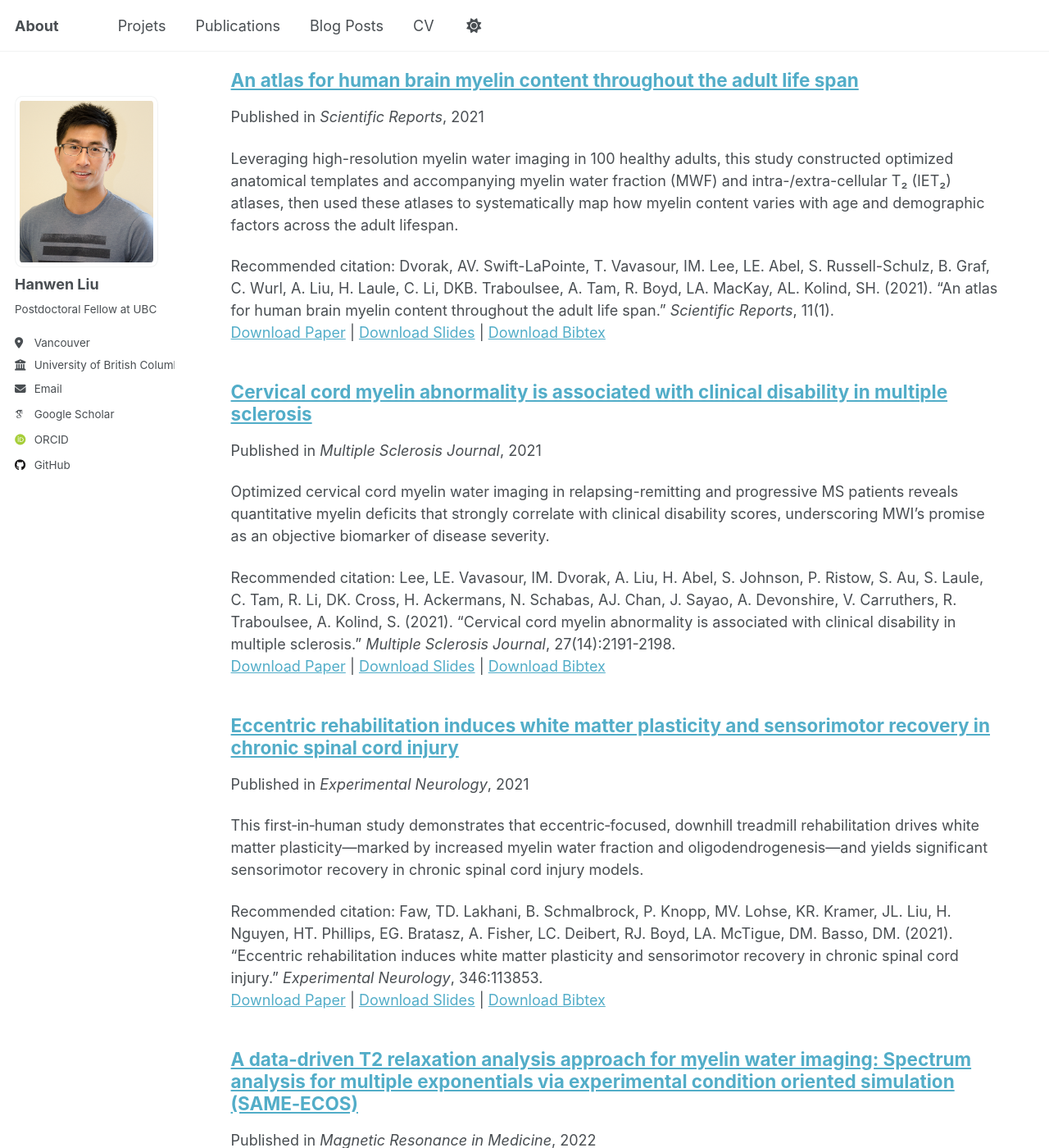
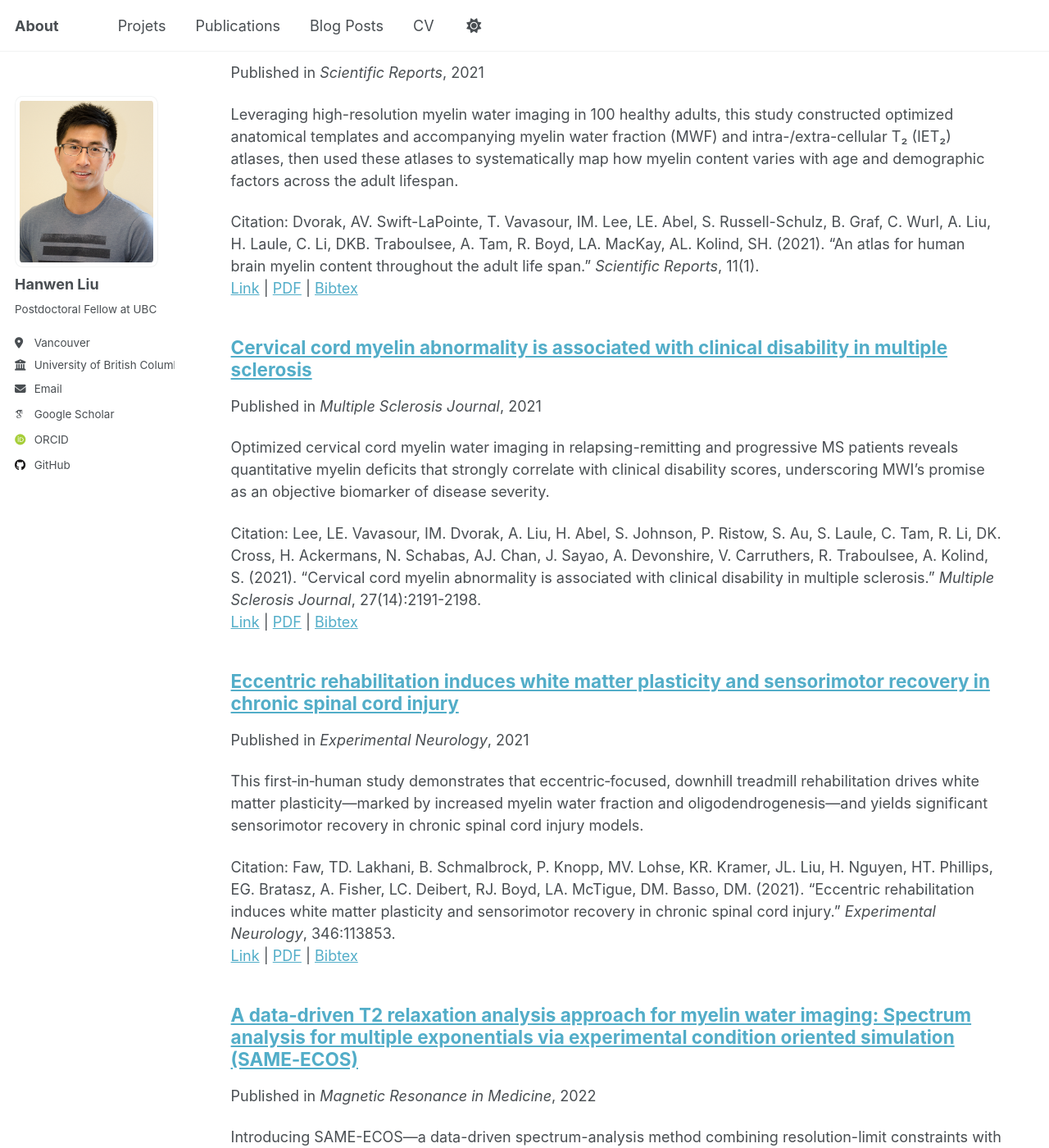
Before and after one commit to hanwencat/hanwencat.github.io, a Jekyll site: the page built from _pages/collection-archive.html, in a window 1280 px wide and 1400 px high, scrolled down 3375 px. Shown: the whole window at 82% size. Built offline with Jekyll 4.4.1, drawn with Linux system fonts in a browser that asks for light colours; some web fonts are replaced; some of the changed text lies outside the part shown.

Commit message:
add the "Link | PDF | Bibtex" option to Publications

```diff
--- a/_includes/archive-single.html
+++ b/_includes/archive-single.html
@@ -53,31 +53,31 @@
     {% endif %}
 
     {% if post.citation and post.paperurl and post.slidesurl and post.bibtexurl %}
-      <p>Recommended citation: {{ post.citation }}<br /><a href="{{ post.paperurl }}">Download Paper</a> | <a href="{{ post.slidesurl }}">Download Slides</a> | <a href="{{ post.bibtexurl }}">Download Bibtex</a></p>
+      <p>Citation: {{ post.citation }}<br /><a href="{{ post.paperurl }}">Link</a> | <a href="{{ post.slidesurl }}">PDF</a> | <a href="{{ post.bibtexurl }}">Bibtex</a></p>
     {% elsif post.citation and post.paperurl and post.slidesurl %}
-      <p>Recommended citation: {{ post.citation }}<br /><a href="{{ post.paperurl }}">Download Paper</a> | <a href="{{ post.slidesurl }}">Download Slides</a></p>
+      <p>Citation: {{ post.citation }}<br /><a href="{{ post.paperurl }}">Link</a> | <a href="{{ post.slidesurl }}">PDF</a></p>
     {% elsif post.citation and post.paperurl and post.bibtexurl %}
-      <p>Recommended citation: {{ post.citation }}<br /><a href="{{ post.paperurl }}">Download Paper</a> | <a href="{{ post.bibtexurl }}">Download Bibtex</a></p>
+      <p>Citation: {{ post.citation }}<br /><a href="{{ post.paperurl }}">Link</a> | <a href="{{ post.bibtexurl }}">Bibtex</a></p>
     {% elsif post.citation and post.paperurl %}
-      <p>Recommended citation: {{ post.citation }}<br /><a href="{{ post.paperurl }}">Download Paper</a></p>
+      <p>Citation: {{ post.citation }}<br /><a href="{{ post.paperurl }}">Link</a></p>
     {% elsif post.citation and post.slidesurl and post.bibtexurl %}
-      <p>Recommended citation: {{ post.citation }}<br /><a href="{{ post.slidesurl }}">Download Slides</a> | <a href="{{ post.bibtexurl}}">Download Bibtex</a></p>
+      <p>Citation: {{ post.citation }}<br /><a href="{{ post.slidesurl }}">PDF</a> | <a href="{{ post.bibtexurl}}">Bibtex</a></p>
     {% elsif post.citation and post.slidesurl %}
-      <p>Recommended citation: {{ post.citation }}<br /><a href="{{ post.slidesurl }}">Download Slides</a></p>
+      <p>Citation: {{ post.citation }}<br /><a href="{{ post.slidesurl }}">PDF</a></p>
     {% elsif post.citation and post.bibtexurl %}
-      <p>Recommended citation: {{ post.citation }}<br /><a href="{{ post.bibtexurl }}">Download Bibtex</a></p>
+      <p>Citation: {{ post.citation }}<br /><a href="{{ post.bibtexurl }}">Bibtex</a></p>
     {% elsif post.citation %}
-      <p>Recommended citation: {{ post.citation }}</p>
+      <p>Citation: {{ post.citation }}</p>
     {% elsif post.paperurl and post.bibtexurl %}
-      <p><a href=" {{ post.paperurl }} ">Download Paper</a> | <a href="{{ post.bibtexurl }}">Download Bibtex</a></p>
+      <p><a href=" {{ post.paperurl }} ">Link</a> | <a href="{{ post.bibtexurl }}">Bibtex</a></p>
     {% elsif post.paperurl %}
-      <p><a href=" {{ post.paperurl }} ">Download Paper</a></p>
+      <p><a href=" {{ post.paperurl }} ">Link</a></p>
     {% elsif post.slidesurl and post.bibtexurl %}
-      <p><a href="{{ post.slidesurl }}">Download Slides</a> | <a href="{{ post.bibtexurl }}">Download Bibtex</a></p>
+      <p><a href="{{ post.slidesurl }}">PDF</a> | <a href="{{ post.bibtexurl }}">Bibtex</a></p>
     {% elsif post.slidesurl %}
-      <p><a href="{{ post.slidesurl }}">Download Slides</a></p>
+      <p><a href="{{ post.slidesurl }}">PDF</a></p>
     {% elsif post.bibtexurl %}
-      <p><a href="{{ post.bibtexurl }}">Download Bibtex</a></p>
+      <p><a href="{{ post.bibtexurl }}">Bibtex</a></p>
     {% endif %}
 
   </article>
```
Also changed, not shown: _layouts/single.html (+12 -12 lines).
